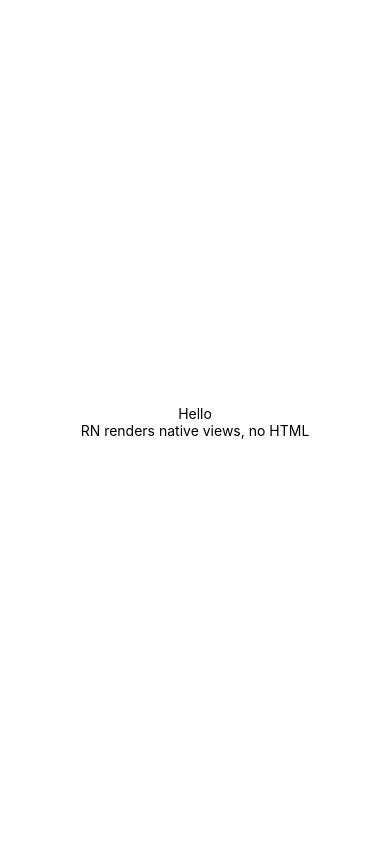
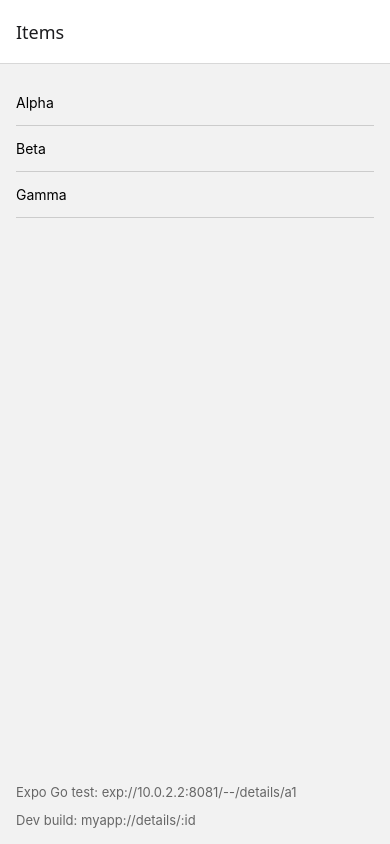
Before and after one commit to Federico-Panigari/ItalianMeals, a React Native app: screen /Home in a window 390 px wide. Built offline with nearby package versions, Linux system fonts and the light colour scheme.

Commit message:
screen uploaded

```diff
--- a/livecode/App.tsx
+++ b/livecode/App.tsx
@@ -1,25 +1,27 @@
-import { View , Text, StyleSheet} from 'react-native';
-import { StatusBar} from 'expo-status-bar';
+import { NavigationContainer } from "@react-navigation/native";
+import { createNativeStackNavigator } from "@react-navigation/native-stack";
+import { HomeScreen } from "./screens/HomeScreen";
+import { DetailsScreen } from "./screens/DetailScreen";
 
-export default function App(){
-  return(
-    <View style={styles.container} >
-      <Text>Hello</Text>
-      <Text>RN renders native views, no HTML</Text>
+const Stack = createNativeStackNavigator();
 
-      <StatusBar style="auto" />
-    </View>
-  )
+const linking = {
+  prefixes: [("myapp://")],
+  config: {
+    screens: {
+      Home: "home",
+      Details: "details/:id",
+    },
+  },
+};
+
+export default function App() {
+  return (
+    <NavigationContainer linking={linking}>
+      <Stack.Navigator>
+        <Stack.Screen name="Home" component={HomeScreen} options={{ title: "Items" }} />
+        <Stack.Screen name="Details" component={DetailsScreen} />
+      </Stack.Navigator>
+    </NavigationContainer>
+  );
 }
-
-const styles = StyleSheet.create({
-  container: {
-    flex: 1,
-    backgroundColor: '#fff',
-    alignItems: 'center',
-    justifyContent: 'center',
-  },
-  statusBar: {
-    backgroundColor: '#ea1717',
-  },
-});
--- /dev/null
+++ b/livecode/screens/DetailScreen.tsx
@@ -0,0 +1,39 @@
+import { Pressable, StyleSheet, Text, View } from "react-native";
+
+const DATA = [
+  { id: "a1", title: "Alpha", description: "First item" },
+  { id: "b2", title: "Beta", description: "Second item" },
+  { id: "c3", title: "Gamma", description: "Third item" },
+];
+
+export function DetailsScreen({ navigation, route }: any) {
+  const id = route.params?.id;
+  if (!id) return <Text style={{ padding: 16 }}>Invalid route param</Text>;
+
+  const item = DATA.find((x) => x.id === id);
+  if (!item) return <Text style={{ padding: 16 }}>Product not found</Text>;
+
+  return (
+    <View style={styles.container}>
+      <Text style={styles.title}>{item.title}</Text>
+      <Text>{item.description}</Text>
+      <Pressable style={styles.button} onPress={() => navigation.goBack()}>
+        <Text style={styles.buttonText}>Go back</Text>
+      </Pressable>
+    </View>
+  );
+}
+
+const styles = StyleSheet.create({
+  container: { flex: 1, padding: 16, gap: 12 },
+  title: { fontSize: 22, fontWeight: "700" },
+  button: {
+    alignSelf: "flex-start",
+    paddingVertical: 10,
+    paddingHorizontal: 16,
+    borderWidth: 1,
+    borderRadius: 8,
+    backgroundColor: "#f0f0f0",
+  },
+  buttonText: { fontWeight: "600" },
+});
--- /dev/null
+++ b/livecode/screens/HomeScreen.tsx
@@ -0,0 +1,38 @@
+import { FlatList, Pressable, StyleSheet, Text, View } from "react-native";
+
+const DATA = [
+  { id: "a1", title: "Alpha" },
+  { id: "b2", title: "Beta" },
+  { id: "c3", title: "Gamma" },
+];
+
+export function HomeScreen({ navigation }: any) {
+  return (
+    <View style={styles.container}>
+      <FlatList
+        data={DATA}
+        keyExtractor={(item) => item.id}
+        renderItem={({ item }) => (
+          <Pressable
+            style={styles.listItem}
+            onPress={() => navigation.navigate("Details", { id: item.id })}
+          >
+            <Text>{item.title}</Text>
+          </Pressable>
+        )}
+      />
+      <Text style={styles.hint}>Expo Go test: exp://10.0.2.2:8081/--/details/a1</Text>
+      <Text style={styles.hint}>Dev build: myapp://details/:id</Text>
+    </View>
+  );
+}
+
+const styles = StyleSheet.create({
+  container: { flex: 1, padding: 16 },
+  listItem: {
+    paddingVertical: 14,
+    borderBottomWidth: 1,
+    borderBottomColor: "#ccc",
+  },
+  hint: { marginTop: 12, color: "#666", fontSize: 13 },
+});
```
Also changed, not shown: package.json (+21 -10 lines), 1 other file (tests, documents, lock files or other folders).
